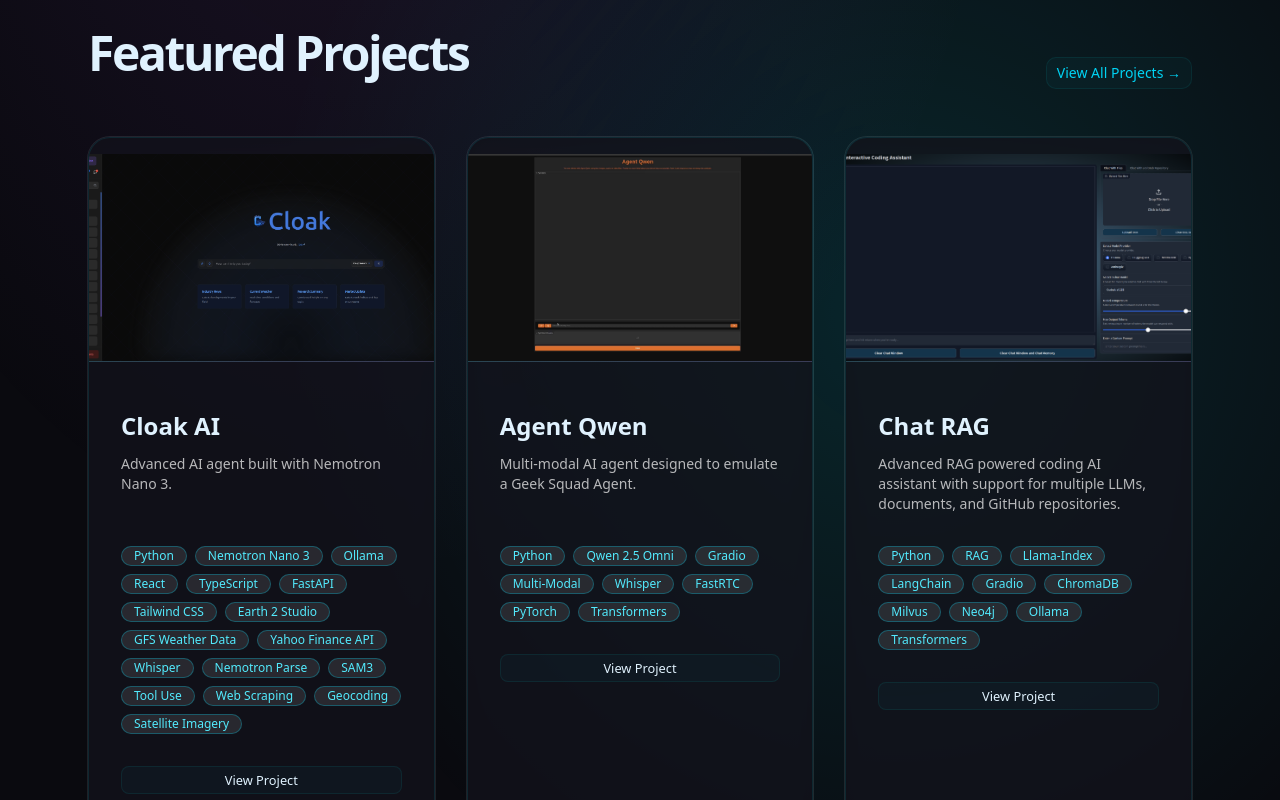
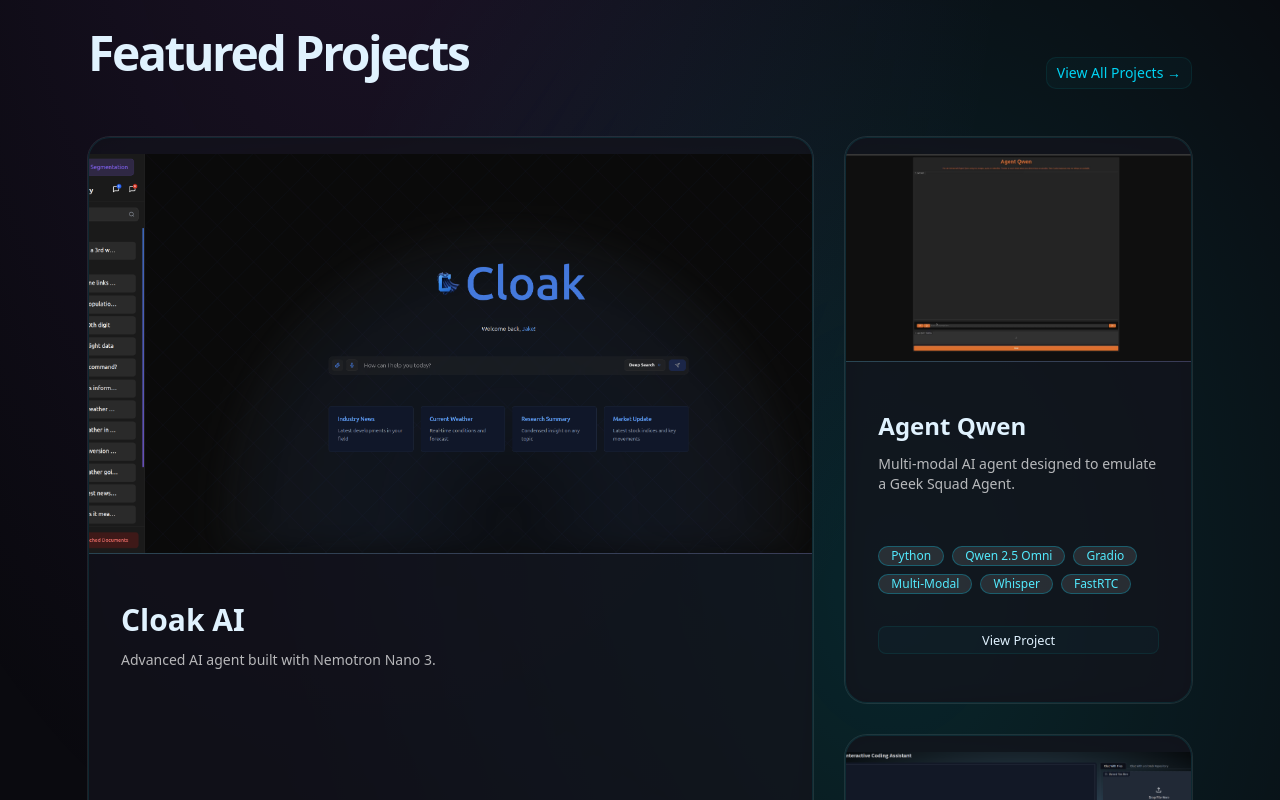
Before and after one commit to JakeFurtaw/jf-coded-v2, a Next.js app: page / in a window 1280 px wide. Shown: the part 740-1540 px from the top of the page. Built offline with nearby package versions, Linux system fonts and the light colour scheme.

Commit message:
feat: implement Bento Grid layout for featured projects

```diff
--- a/app/page.tsx
+++ b/app/page.tsx
@@ -91,28 +91,31 @@
           </Button>
         </div>
 
-        <div className="grid grid-cols-1 md:grid-cols-2 lg:grid-cols-3 gap-6 md:gap-8">
+        <div className="grid grid-cols-1 md:grid-cols-3 gap-6 md:gap-8">
           {[
             {
               title: "Cloak AI",
               desc: "Advanced AI agent built with Nemotron Nano 3.",
               tech: ["Python", "Nemotron Nano 3", "Ollama", "React", "TypeScript", "FastAPI", "Tailwind CSS", "Earth 2 Studio", "GFS Weather Data", "Yahoo Finance API", "Whisper", "Nemotron Parse", "SAM3", "Tool Use", "Web Scraping", "Geocoding", "Satellite Imagery"],
               image: "/projectImages/Cloak/ChatPage.png",
-              link: "/projects"
+              link: "/projects",
+              size: "large"
             },
             {
               title: "Agent Qwen",
               desc: "Multi-modal AI agent designed to emulate a Geek Squad Agent.",
               tech: ["Python", "Qwen 2.5 Omni", "Gradio", "Multi-Modal", "Whisper", "FastRTC", "PyTorch", "Transformers"],
               image: "/projectImages/AgentQwen/StartScreen.png",
-              link: "/projects"
+              link: "/projects",
+              size: "small"
             },
             {
               title: "Chat RAG",
               desc: "Advanced RAG powered coding AI assistant with support for multiple LLMs, documents, and GitHub repositories.",
               tech: ["Python", "RAG", "Llama-Index", "LangChain", "Gradio", "ChromaDB", "Milvus", "Neo4j", "Ollama", "Transformers"],
               image: "/projectImages/Chat-RAG/start_state.png",
-              link: "/projects"
+              link: "/projects",
+              size: "small"
             }
           ].map((project, index) => (
             <motion.div
@@ -121,29 +124,29 @@
               whileInView={{ opacity: 1, y: 0 }}
               viewport={{ once: true }}
               transition={{ delay: index * 0.1 }}
-              className="group"
+              className={`group ${project.size === 'large' ? 'md:col-span-2 md:row-span-2' : 'md:col-span-1'}`}
             >
-              <Card className="glass h-full overflow-hidden border border-white/10 hover:border-cyan-400/30 transition-all rounded-3xl">
-                <div className="h-52 bg-gradient-to-br from-cyan-900/50 to-purple-900/40 flex items-center justify-center border-b border-white/10 overflow-hidden">
+              <Card className="glass h-full overflow-hidden border border-white/10 hover:border-cyan-400/30 transition-all rounded-3xl flex flex-col">
+                <div className={`relative ${project.size === 'large' ? 'h-80 md:h-[400px]' : 'h-52'} bg-gradient-to-br from-cyan-900/50 to-purple-900/40 flex items-center justify-center border-b border-white/10 overflow-hidden`}>
                   {project.image ? (
                     <img
                       src={project.image}
                       alt={project.title}
-                      className="w-full h-full object-cover group-hover:scale-105 transition-transform duration-300"
+                      className="w-full h-full object-cover group-hover:scale-105 transition-transform duration-500"
                     />
                   ) : (
                     <span className="text-6xl opacity-40 group-hover:scale-110 transition-transform duration-300">🧠</span>
                   )}
                 </div>
-                <div className="p-8">
-                  <h3 className="text-2xl font-semibold mb-3 group-hover:text-cyan-400 transition-colors">
+                <div className="p-8 flex flex-col flex-grow">
+                  <h3 className={`font-semibold mb-3 group-hover:text-cyan-400 transition-colors ${project.size === 'large' ? 'text-3xl' : 'text-2xl'}`}>
                     {project.title}
                   </h3>
                   <p className="text-white/70 mb-6 line-clamp-3 min-h-[4.25rem]">
                     {project.desc}
                   </p>
-                  <div className="flex flex-wrap gap-2 mb-8">
-                    {project.tech.map((t) => (
+                  <div className="flex flex-wrap gap-2 mb-8 mt-auto">
+                    {project.tech.slice(0, project.size === 'large' ? 15 : 6).map((t) => (
                       <Badge
                         key={t}
                         className="bg-white/10 hover:bg-cyan-400/20 text-cyan-300 text-xs border border-cyan-400/30 px-3 py-1"
```
